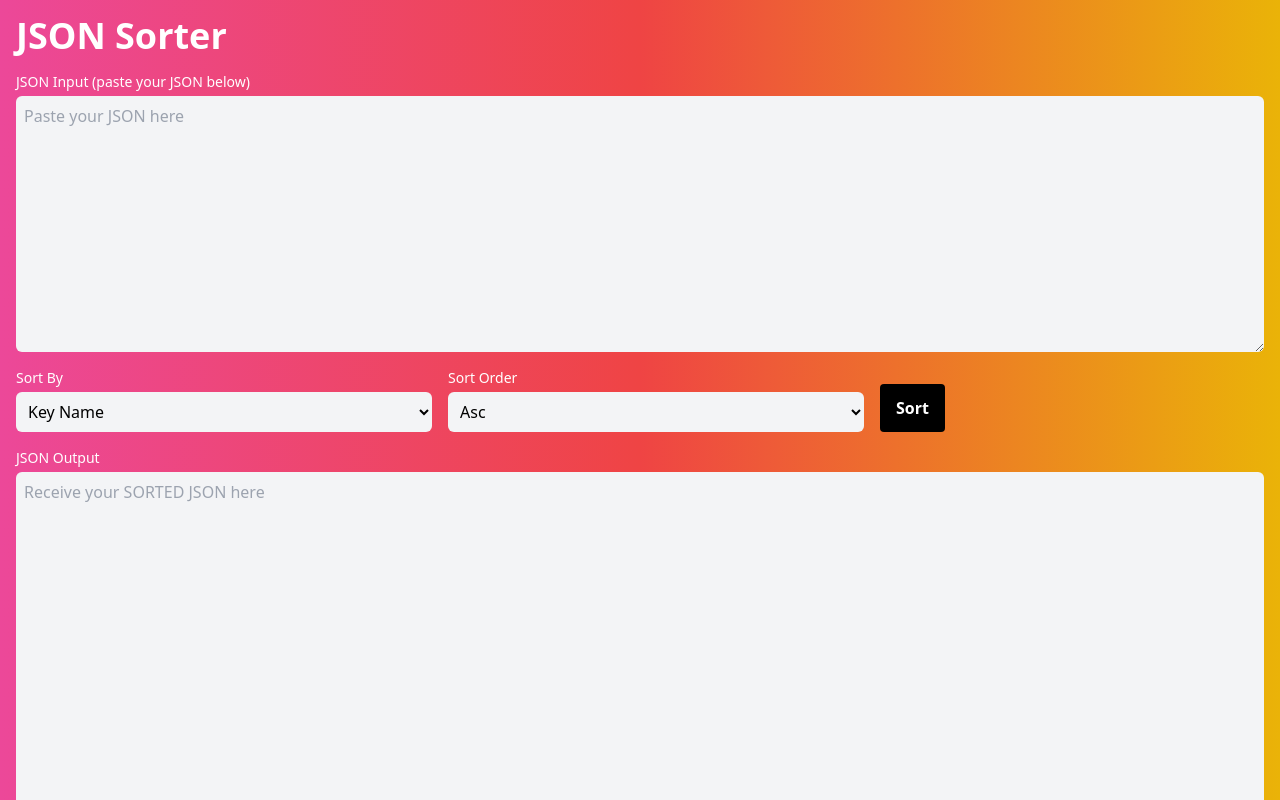
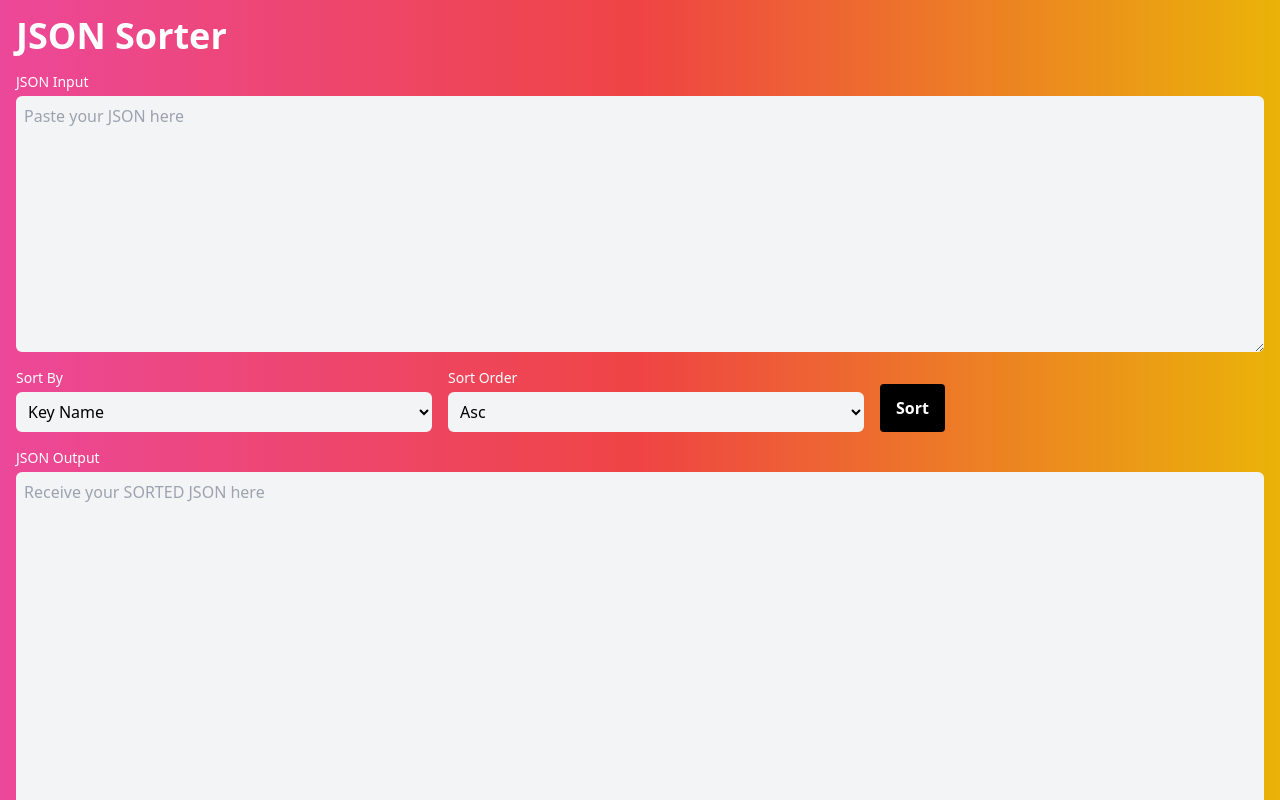
Before and after one commit to erictherobot/json-sorter-app, a Next.js app: page / in a window 1280 px wide. Shown: the top 800 px of the page. Built offline with nearby package versions, Linux system fonts and the light colour scheme.

Commit message:
Update JsonInput.tsx

```diff
--- a/src/components/JsonInput.tsx
+++ b/src/components/JsonInput.tsx
@@ -26,7 +26,7 @@ const JsonInput: React.FC<JsonInputProps> = ({ onJsonChange }) => {
         htmlFor="json-input"
         className="block text-sm font-medium text-white"
       >
-        JSON Input (paste your JSON below)
+        JSON Input
       </label>
       <textarea
         id="json-input"
```
